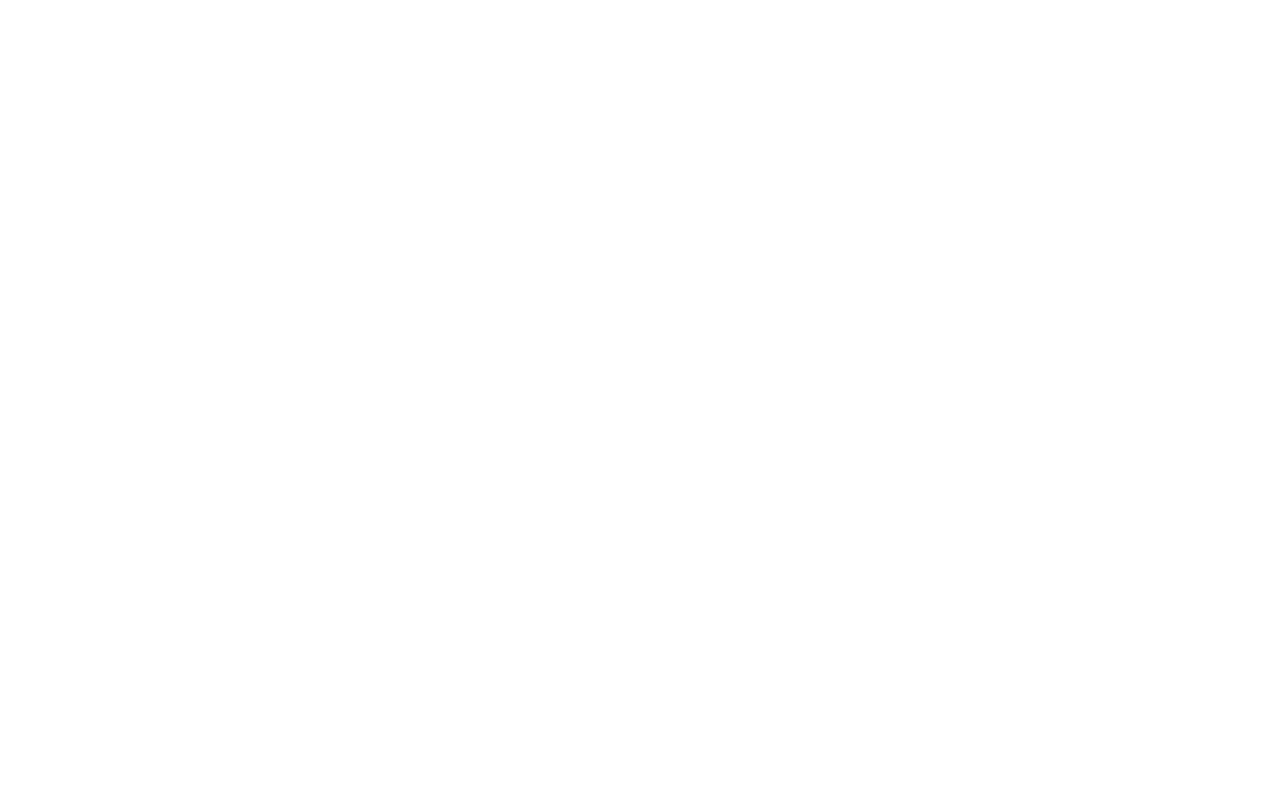
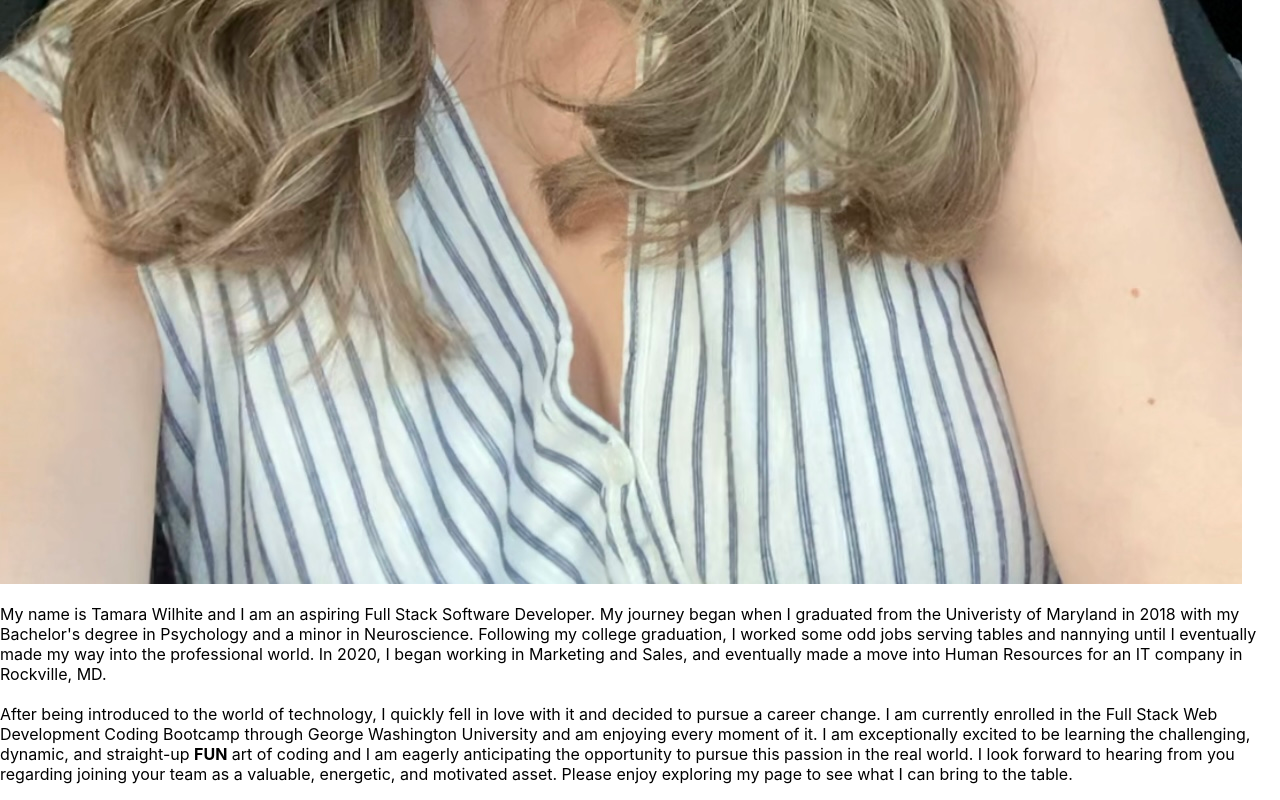
Before and after one commit to trwilhite/trw-portfolio, a React (Create React App) app: page / in a window 1280 px wide. Shown: the part 1402-2202 px from the top of the page. Before the commit the page ends 800 px from the top, so only its background shows below. Built offline with nearby package versions, Linux system fonts and the light colour scheme.

Commit message:
created about me component and basic skeleton

```diff
--- a/src/App.js
+++ b/src/App.js
@@ -1,11 +1,14 @@
 import React from "react";
 import Nav from "./components/Nav";
+import About from "./components/About";
 
 function App() {
   return (
     <div>
       <Nav></Nav>
-      <main></main>
+      <main>
+        <About></About>
+      </main>
     </div>
   );
 }
--- /dev/null
+++ b/src/components/About/index.js
@@ -0,0 +1,37 @@
+import React from "react";
+import bioImage from "../../assets/images/bio-photo.jpg";
+
+function About() {
+  return (
+    <section className="my-5">
+      <h1 id="about">About Me</h1>
+      <img src={bioImage} className="my-2" alt="bio" />
+      <div className="my-2">
+        <p>
+          My name is Tamara Wilhite and I am an aspiring Full Stack Software
+          Developer. My journey began when I graduated from the Univeristy of
+          Maryland in 2018 with my Bachelor's degree in Psychology and a minor
+          in Neuroscience. Following my college graduation, I worked some odd
+          jobs serving tables and nannying until I eventually made my way into
+          the professional world. In 2020, I began working in Marketing and
+          Sales, and eventually made a move into Human Resources for an IT
+          company in Rockville, MD.
+          <br />
+          <br />
+          After being introduced to the world of technology, I quickly fell in
+          love with it and decided to pursue a career change. I am currently
+          enrolled in the Full Stack Web Development Coding Bootcamp through
+          George Washington University and am enjoying every moment of it. I am
+          exceptionally excited to be learning the challenging, dynamic, and
+          straight-up <strong>FUN</strong> art of coding and I am eagerly
+          anticipating the opportunity to pursue this passion in the real world.
+          I look forward to hearing from you regarding joining your team as a
+          valuable, energetic, and motivated asset. Please enjoy exploring my
+          page to see what I can bring to the table.
+        </p>
+      </div>
+    </section>
+  );
+}
+
+export default About;
```
Also changed, not shown: src/assets/images/bio-photo.jpg (added).
